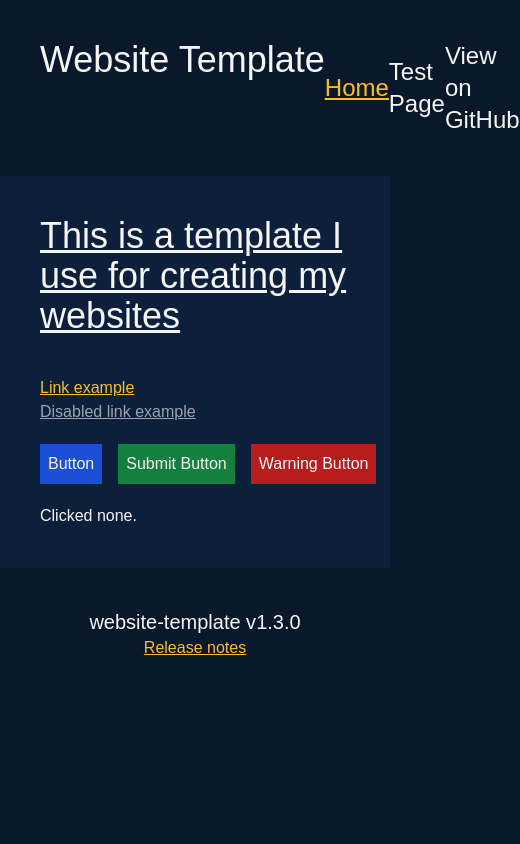
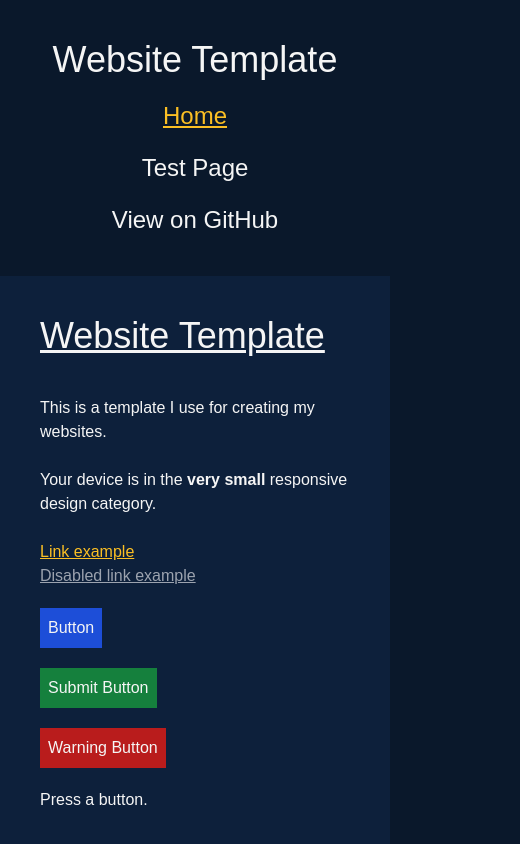
Before and after one commit to ShephardLuke/website-template, a Next.js app: page / in a window 390 px wide. Shown: the top 844 px of the page, 520 px wide, since content can reach past the window. Built offline with nearby package versions, Linux system fonts and the light colour scheme.

Commit message:
Add responsive design
Signed-off-by: shephardluke <shephardluke@hotmail.com>

```diff
--- a/app/page.tsx
+++ b/app/page.tsx
@@ -1,6 +1,6 @@
 'use client'
 
-import { useEffect, useState } from "react";
+import { useState } from "react";
 import Button from "./template/buttons/button";
 import SubmitButton from "./template/buttons/submitButton";
 import WarningButton from "./template/buttons/warningButton";
@@ -10,24 +10,27 @@ import { NameLink } from "./template/link/nameLink";
 
 export default function Home() {
 
-  const [clicked, setClicked] = useState("none.");
-  const [clickCount, setClickCount] = useState(1);
+  const [clicked, setClicked] = useState<string>("");
+  const [clickCount, setClickCount] = useState(0);
 
-  let feedbackMessage = "Clicked "  + clicked;
+  let feedbackMessage = "";
 
-  if (clickCount > 1) {
-    feedbackMessage += " " + clickCount + " times.";
+  if (clickCount === 0) {
+    feedbackMessage = "Press a button.";
+  }
+  else if (clickCount === 1) {
+    feedbackMessage = "Pressed " + clicked + "."
+  } else {
+    feedbackMessage += "Pressed " + clicked + " " + clickCount + " times.";
   }
 
-  useEffect(() => { // Reset click count when button changes
-    setClickCount(1);
-  }, [clicked])
 
   function clickedButton(name: string) { // Change clicked to current button
     if (clicked == name) {
       setClickCount(clickCount + 1);
     } else {
       setClicked(name);
+      setClickCount(1)
     }
   }
 
@@ -35,14 +38,29 @@ export default function Home() {
     <>
       <Header currentPage="Home"/>
       <div className="main">
-        <h1>This is a template I use for creating my websites</h1>
+        <h1>Website Template</h1>
+        <p>This is a template I use for creating my websites.</p>
+        <br/>
+
+        <div className="whitespace-pre text-wrap">
+          <p>Your device is in the
+          <span className="font-bold sm:hidden"> very small </span>
+          <span className="font-bold hidden sm:inline-block md:hidden"> small </span>
+          <span className="font-bold hidden md:inline-block lg:hidden"> medium </span>
+          <span className="font-bold hidden lg:inline-block xl:hidden"> large </span>
+          <span className="font-bold hidden xl:inline-block 2xl:hidden"> extra large </span>
+          <span className="font-bold hidden 2xl:inline-block"> 2x extra large </span>
+          responsive design category.</p>
+        </div>
+        <br/>
+
         <p>{new NameLink("Link example", "https://tic-tac-toe.shephardluke.co.uk").generateElement()}</p>
         <p>{new NameLink("Disabled link example", "https://tic-tac-toe.shephardluke.co.uk", false).generateElement()}</p>
 
-        <div className="pt-5 pb-5 flex gap-4">
-          <Button text={"Button"} clicked={() => {clickedButton("button")}}/>
-          <SubmitButton text={"Submit Button"} clicked={() => {clickedButton("submit button")}}/>
-          <WarningButton text={"Warning Button"} clicked={() => {clickedButton("warning button")}}/>
+        <div className="pt-5 pb-5 flex flex-col  space-y-5 md:flex-row md:space-y-0 md:space-x-5 ">
+          <Button className="w-max" text={"Button"} clicked={() => {clickedButton("button")}}/>
+          <SubmitButton className="w-max" text={"Submit Button"} clicked={() => {clickedButton("submit button")}}/>
+          <WarningButton className="w-max" text={"Warning Button"} clicked={() => {clickedButton("warning button")}}/>
         </div>
         {feedbackMessage}
       </div>
--- a/app/template/buttons/button.tsx
+++ b/app/template/buttons/button.tsx
@@ -2,10 +2,14 @@
 
 import { ReactNode } from "react"
 
-export default function Button({text, clicked, classAdd}: {text: ReactNode, clicked?: () => void, classAdd?: string}) { // Blue button for main stuff
+export default function Button({text, clicked, className, classOverride}: {text: ReactNode, clicked?: () => void, className?:string, classOverride?: string}) { // Blue button for main stuff
     let toAdd = "bg-blue-700 hover:bg-blue-800 active:bg-blue-900";
-    if (classAdd) {
-        toAdd = classAdd;
+    if (classOverride) {
+        toAdd = classOverride;
+    }
+
+    if (className) {
+        toAdd += toAdd + " " + className
     }
 
     return (
--- a/app/template/buttons/submitButton.tsx
+++ b/app/template/buttons/submitButton.tsx
@@ -3,8 +3,8 @@
 import { ReactNode } from "react"
 import Button from "./button"
 
-export default function SubmitButton({text, clicked}: {text: ReactNode, clicked?: () => void}) { // Red delete button
+export default function SubmitButton({text, clicked, className}: {text: ReactNode, clicked?: () => void, className?: string}) { // Red delete button
     return (
-        <Button text={text} clicked={clicked} classAdd="bg-green-700 hover:bg-green-800 active:bg-green-900"/>
+        <Button text={text} clicked={clicked} classOverride="bg-green-700 hover:bg-green-800 active:bg-green-900" className={className}/>
     )
 }
--- a/app/template/buttons/warningButton.tsx
+++ b/app/template/buttons/warningButton.tsx
@@ -3,8 +3,8 @@
 import { ReactNode } from "react"
 import Button from "./button"
 
-export default function WarningButton({text, clicked}: {text: ReactNode, clicked?: () => void}) { // Red delete button
+export default function WarningButton({text, clicked, className}: {text: ReactNode, clicked?: () => void, className?: string}) { // Red delete button
     return (
-        <Button text={text} clicked={clicked} classAdd="bg-red-700 hover:bg-red-800 active:bg-red-900"/>
+        <Button text={text} clicked={clicked} classOverride="bg-red-700 hover:bg-red-800 active:bg-red-900" className={className}/>
     )
 }
--- a/app/template/global/footer.tsx
+++ b/app/template/global/footer.tsx
@@ -3,17 +3,21 @@
 import { NameLink } from "../link/nameLink";
 
 export default function Footer() {
+    const YEAR = 2025 // Year of license
+    const TEMPLATE_VERSION = "v2.0.0"
+
     // eslint-disable-next-line @typescript-eslint/no-require-imports
     const pk = require("../../../package.json");
     const repo = pk.name;
-    const releaseNotesLink = new NameLink("Release notes", "https://github.com/shephardluke/" + repo + "/releases/tag/v" + pk.version).generateElement()
+    const releaseNotesLink = new NameLink("release notes", "https://github.com/shephardluke/" + repo + "/releases/tag/v" + pk.version).generateElement()
+
+    const websiteTemplateLink = new NameLink("Website Template", "https://website-template.shephardluke.co.uk").generateElement()
 
     return (
-        <>
-            <div className="text-center p-10 flex-col justify-center gap-4 bg-darkest-blue">
-                <p className="text-xl">{repo} v{pk.version}</p>
-                <p className="text-base">{releaseNotesLink}</p>
-            </div>
-        </>
+        <div className="p-10 bg-darkest-blue flex flex-col space-y-5 whitespace-pre text-wrap">
+            <p>Website Template v{pk.version} ({releaseNotesLink}).</p>
+            <p className={repo === "website-template" ? "hidden" : ""}>Made using {websiteTemplateLink} {TEMPLATE_VERSION}.</p>
+            <p>© {YEAR} Luke Christopher Shephard.</p>
+        </div>
     )
 }
--- a/app/template/global/header.tsx
+++ b/app/template/global/header.tsx
@@ -27,11 +27,11 @@ export default function Header({currentPage}: {currentPage?: string}) {
     })
 
     return (
-        <div className="flex justify p-10 header">
-            <div className="header whitespace-nowrap">
+        <div className="flex flex-col text-center lg:flex-row justify p-10 header">
+            <div className="header lg:whitespace-nowrap">
                 <Link className="text-4xl" href={"/"}>{MAIN_TITLE}</Link>
             </div>
-            <div key={"links"} className="flex justify-around header text-2xl items-center w-full">
+            <div key={"links"} className="flex flex-col pt-5 space-y-5 lg:space-y-0 lg:pt-0 lg:flex-row justify-around header text-2xl items-center w-full">
                 {pageLinks}
             </div>
         </div>
--- a/app/test-page/page.tsx
+++ b/app/test-page/page.tsx
@@ -11,7 +11,7 @@ export default function Page() {
     return (
         <>
             <Header currentPage="Test Page"/>
-            <div className="main">
+            <div className="main overflow-hidden">
                 <h1>Test Page</h1>
                 {easteregg ?
                     <div className="border-2">
--- a/package.json
+++ b/package.json
@@ -1,6 +1,6 @@
 {
   "name": "website-template",
-  "version": "1.3.0",
+  "version": "2.0.0-alpha.1",
   "private": true,
   "scripts": {
     "dev": "next dev",
```
